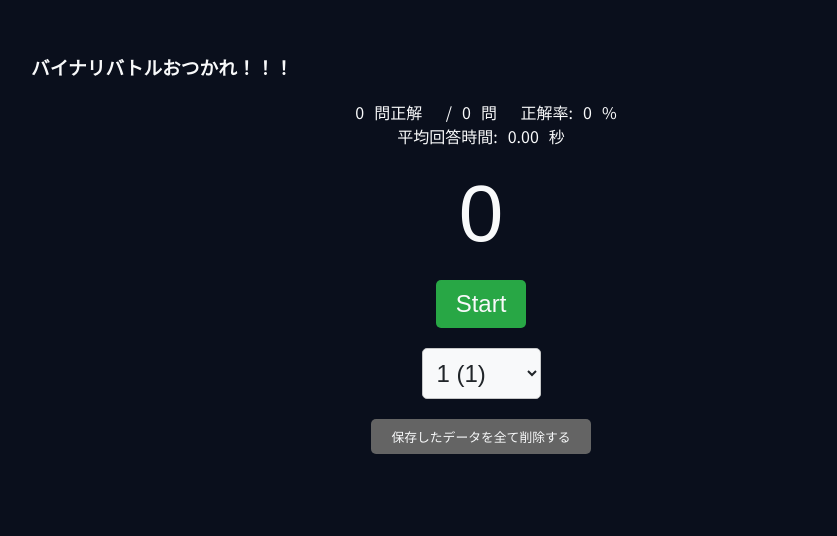
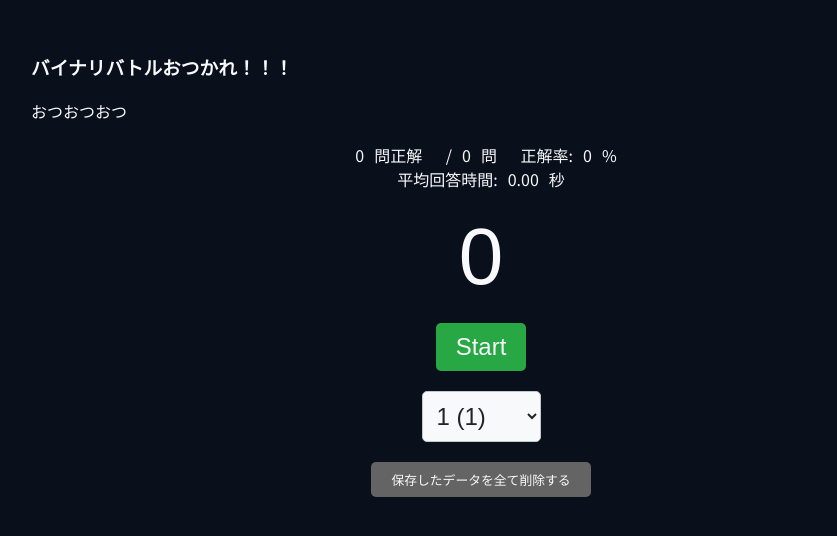
Before and after one commit to waraso/kamada-arun.github.io, a plain HTML site: page index.html in a window 1280 px wide. Shown: the part 182-718 px from the top of the page, without its empty margins (159-996 px from the left). Drawn offline with Linux system fonts and the light colour scheme; a web font is replaced by a local one.

Commit message:
Update index.html

```diff
--- a/index.html
+++ b/index.html
@@ -21,6 +21,7 @@
         <h1 class='title'>Binary Battle Practice Tool v2</h1>
         <br/ >
         <h3>バイナリバトルおつかれ！！！</h3>
+        <p>おつおつおつ</p>
     </header>
     <div id="results">
         <div>
```
